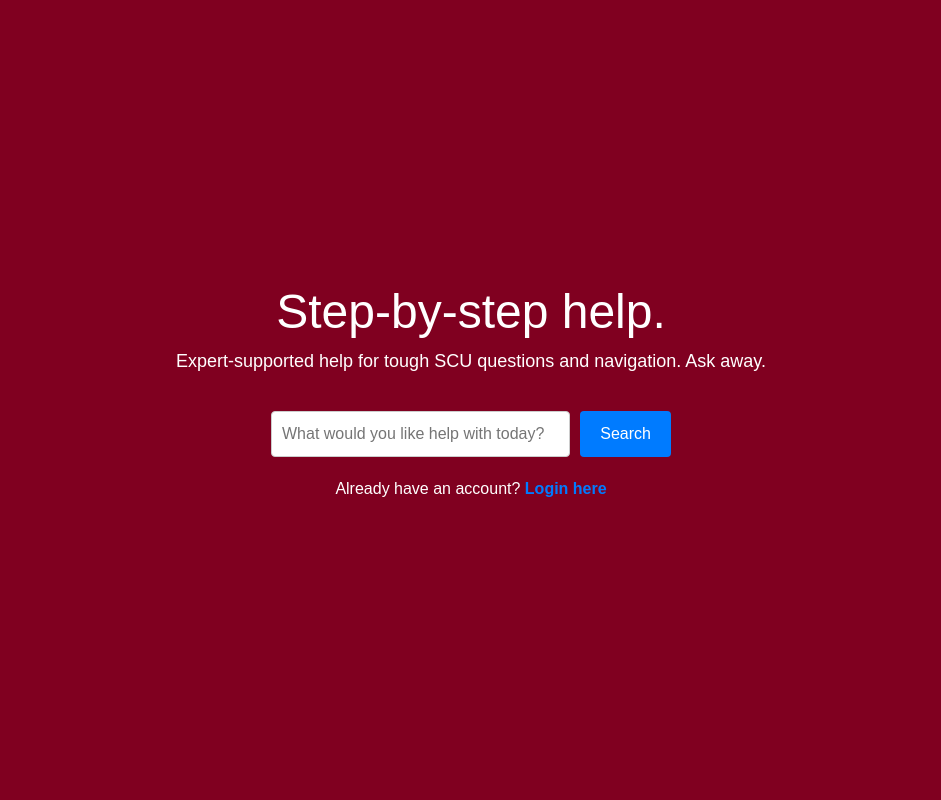
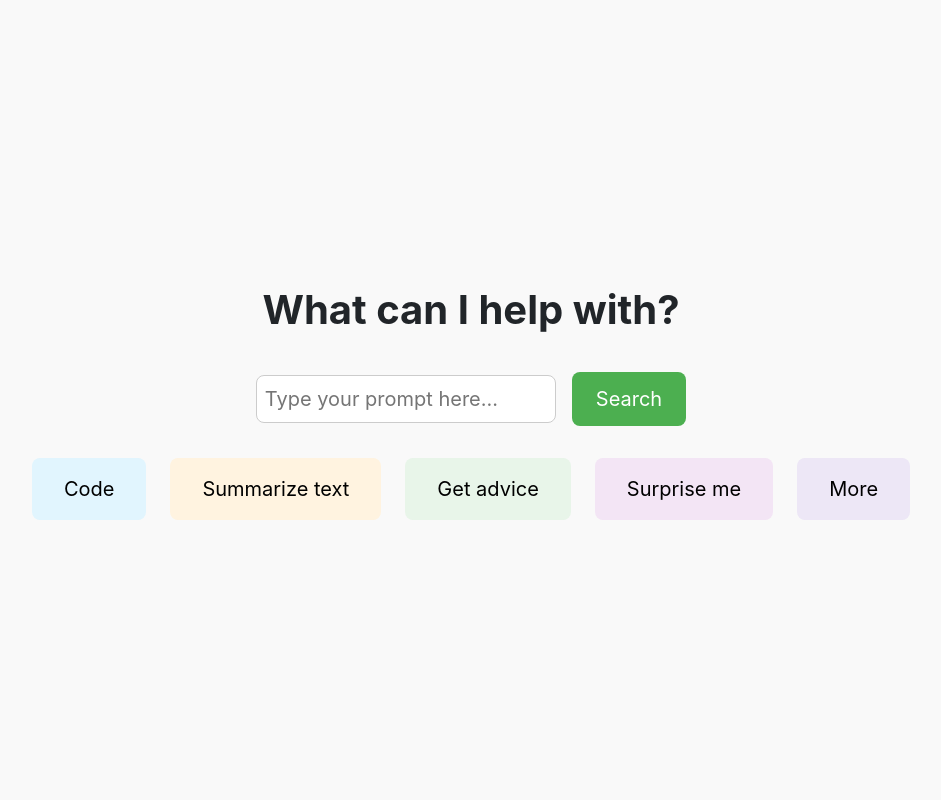
Before and after one commit to CSEN-SCU/csen-174-f24-project-aiscu, a Django app: page /home in a window 1280 px wide. Shown: the whole page, without its empty margins (169-1110 px from the left). Run offline with Django 5.2, Linux system fonts and the light colour scheme; some libraries are stand-ins or nearby versions.

Commit message:
Update home.html for welcome page

```diff
--- a/django_chatbot/templates/home.html
+++ b/django_chatbot/templates/home.html
@@ -1,99 +1,102 @@
 {% extends 'base.html' %}
-
-{% block title %}home{% endblock %}
 
 {% block styles %}
 <style>
-  body {
-    background-color: #800020;
-    font-family: Arial, sans-serif;
+  /* Main page styling */
+  .main-container {
+    display: flex;
+    flex-direction: column;
+    align-items: center;
+    justify-content: center;
+    height: 100vh;
+    background-color: #f9f9f9;
   }
 
-  .home-container {
-    display: flex;
-    justify-content: center;
-    align-items: center;
-    height: 100vh;
-    flex-direction: column;
-
+  .title {
+    font-size: 2.5rem;
+    font-weight: bold;
+    margin-bottom: 2rem;
   }
 
-  .header {
-    text-align: center;
+  .input-container {
+    display: flex;
+    flex-direction: row;
+    align-items: center;
+    margin-bottom: 2rem;
   }
 
-  .header h1 {
-    font-size: 48px;
-    color: #333;
+  .input-prompt {
+    padding: 0.5rem;
+    font-size: 1.25rem;
+    border-radius: 8px;
+    border: 1px solid #ccc;
+    margin-right: 1rem;
+    width: 300px;
   }
 
-  .header p {
-    font-size: 18px;
-    color: #555;
+  .btn-search {
+    padding: 0.75rem 1.5rem;
+    font-size: 1.25rem;
+    background-color: #4caf50;
+    color: white;
+    border: none;
+    border-radius: 8px;
+    cursor: pointer;
+    transition: background-color 0.2s;
   }
 
-  .search-bar {
-    width: 400px;
-    display: flex;
-    margin-top: 20px;
+  .btn-search:hover {
+    background-color: #45a049;
   }
 
-  .search-bar input {
-    width: 100%;
-    padding: 10px;
-    border: 1px solid #ccc;
-    border-radius: 4px;
-    font-size: 16px;
-    margin-right: 10px;
+  .options-container {
+    display: flex;
+    gap: 1.5rem;
   }
 
-  .search-bar button {
-    background-color: #007bff;
-    color: white;
-    font-size: 16px;
-    padding: 10px 20px;
+  .option-button {
+    padding: 1rem 2rem;
+    font-size: 1.25rem;
     border: none;
-    border-radius: 4px;
+    border-radius: 8px;
     cursor: pointer;
+    transition: background-color 0.2s;
   }
 
-  .search-bar button:hover {
-    background-color: #0062cc;
+  .option-button:hover {
+    background-color: #d9d9d9;
   }
 
-  .login-link {
-    margin-top: 20px;
-    font-size: 16px;
-    color: white;
-  }
-
-  .login-link a {
-    color: #007bff;
-    text-decoration: none;
-    font-weight: bold;
-  }
-
-  .login-link a:hover {
-    text-decoration: underline;
-  }
-
+  .btn-code { background-color: #e1f5fe; }
+  .btn-summarize { background-color: #fff3e0; }
+  .btn-advice { background-color: #e8f5e9; }
+  .btn-surprise { background-color: #f3e5f5; }
+  .btn-more { background-color: #ede7f6; }
 </style>
 {% endblock %}
 
 {% block content %}
-<div class="home-container">
-  <div class="header">
-    <h1 style="color: white">Step-by-step help.</h1>
-    <p style="color: white">Expert-supported help for tough SCU questions and navigation. Ask away.</p>
+<div class="main-container">
+  <div class="title">What can I help with?</div>
+  <div class="input-container">
+    <input type="text" class="input-prompt" placeholder="Type your prompt here..." id="userPrompt">
+    <button class="btn-search" onclick="submitPrompt()">Search</button>
   </div>
-
-  <div class="search-bar">
-    <input type="text" placeholder="What would you like help with today?">
-    <button>Search</button>
-  </div>
-
-  <div class="login-link">
-    <p>Already have an account? <a href="{% url 'login' %}">Login here</a></p>
+  <div class="options-container">
+    <button class="option-button btn-code">Code</button>
+    <button class="option-button btn-summarize">Summarize text</button>
+    <button class="option-button btn-advice">Get advice</button>
+    <button class="option-button btn-surprise">Surprise me</button>
+    <button class="option-button btn-more">More</button>
   </div>
 </div>
+
+<script>
+  function submitPrompt() {
+    const userPrompt = document.getElementById('userPrompt').value;
+    if (userPrompt.trim() !== '') {
+      window.location.href = `/chatbot?prompt=${encodeURIComponent(userPrompt)}`;
+    }
+  }
+</script>
 {% endblock %}
```
